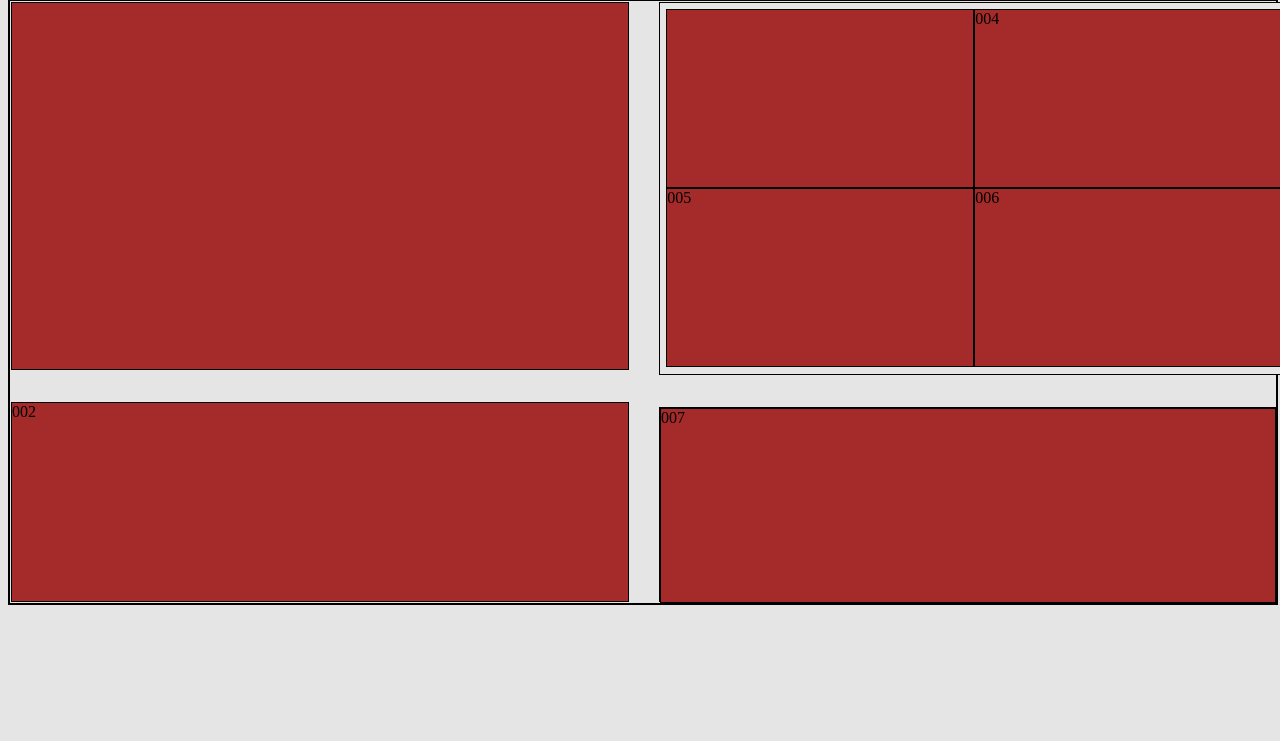
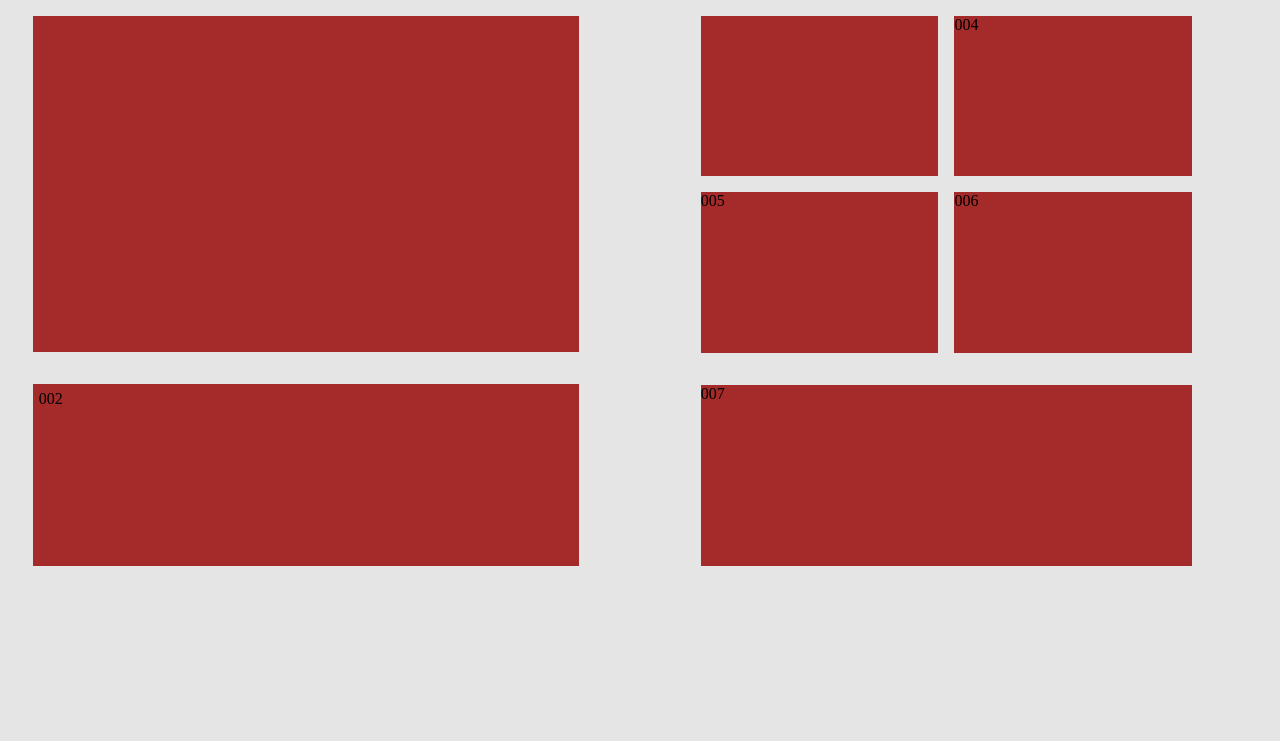
Before and after one commit to SwapnilX95/january-frontend1--part1, a plain HTML site: page index.html in a window 1280 px wide. Shown: the part 59-800 px from the top of the page. Drawn offline with Linux system fonts and the light colour scheme.

Commit message:
Update style.css

```diff
--- a/style.css
+++ b/style.css
@@ -4,7 +4,8 @@
     /* height: auto; */
     /* width: auto; */
     /* margin: 1%; */
-    }
+  box-sizing: border-box;
+}
 
 
 .heading
@@ -13,6 +14,7 @@
     font-weight:bolder;
     padding: 0%;
     margin: 0%;
+    margin-left: 1%;
 
 }
 
@@ -26,10 +28,10 @@
         /* grid-template-rows: 2fr 2fr 2fr ; */
         grid-template-columns: 1fr 1fr ;
         /* margin-top:-66%; */
-        margin-top: 1%;
-        padding:1px ;
-    border: 2px solid black;
-    gap: 2rem;
+        margin-top: 5px;
+        padding:2% ;
+    /* border: 2px solid black; */
+    gap: 10%;
 
     /* height: 85vh;  */
     height: 600px;
@@ -46,7 +48,7 @@
     /* height: 150px; */
     /* width: auto; */
 
-    border: 1px solid black;
+    /* border: 1px solid black; */
 
 
 }
@@ -62,19 +64,21 @@ width: 100%;
 /* grid-column-end:3; */
 /* grid-row-start: 1; */
 /* grid-row-end: 4; */
+padding: 1%;
 }
 
-  /* #box-3,#box-4,#box-5,#box-6 */
+  #box-3,#box-4,#box-5,#box-6
 
 {
-    height: auto ;
-    width: auto;
+    height: 100% ;
+    width: 100%;
 }
 
 
 #box-2
 
 {
+    padding: 1%;
     height: 35%;
     width: 100%;
 }
@@ -92,38 +96,42 @@ width: 100%;
 
 .right
     {
+     /* box-sizing: border-box;    */
     /* height: 65%; */
-    width: 100%;
+    width: 90%;
     display: flex;
     flex-direction: column;
     gap: 2rem;
-
+   /* padding:1% ; */
 }
 
 
 .up
 
 {
-
+    box-sizing:border-box;
     height: 65%;
     width: 100%;
     display:  grid;
+    column-gap: ;
     /* flexwrap: wrap; */
-    justify-content: space-around;
-   grid-template-columns: 1fr 1fr;
+    /* justify-content: space-around; */
+   align-content: space-between;
+    grid-template-columns: 1fr 1fr;
    grid-template-rows: 1fr 1fr;
-  border: 1px black solid;
-   /* gap: 2rem; */
-   padding: 1%;
+  /* border: 1px black solid; */
+   gap: 1rem;
+   /* margin: 1px; */
+   /* padding: 1%; */
 }
 
 .down
 
 {
-   border: 1px black solid;
+   /* border: 1px black solid; */
     height: 35%;
-    width: 100%;
-
+    width:  100%
+    /* padding: 1%; */
 
 
 }
@@ -133,5 +141,19 @@ width: 100%;
  {
 
 height: 100%;
+width: 100%;
+border: none;
 
  }
+ img
+ {
+   /* height: 100px ; */
+   /* width:100px ; */
+ }
+
+ .image
+
+ {
+   background-colorblue: ;
+
+ }
```
